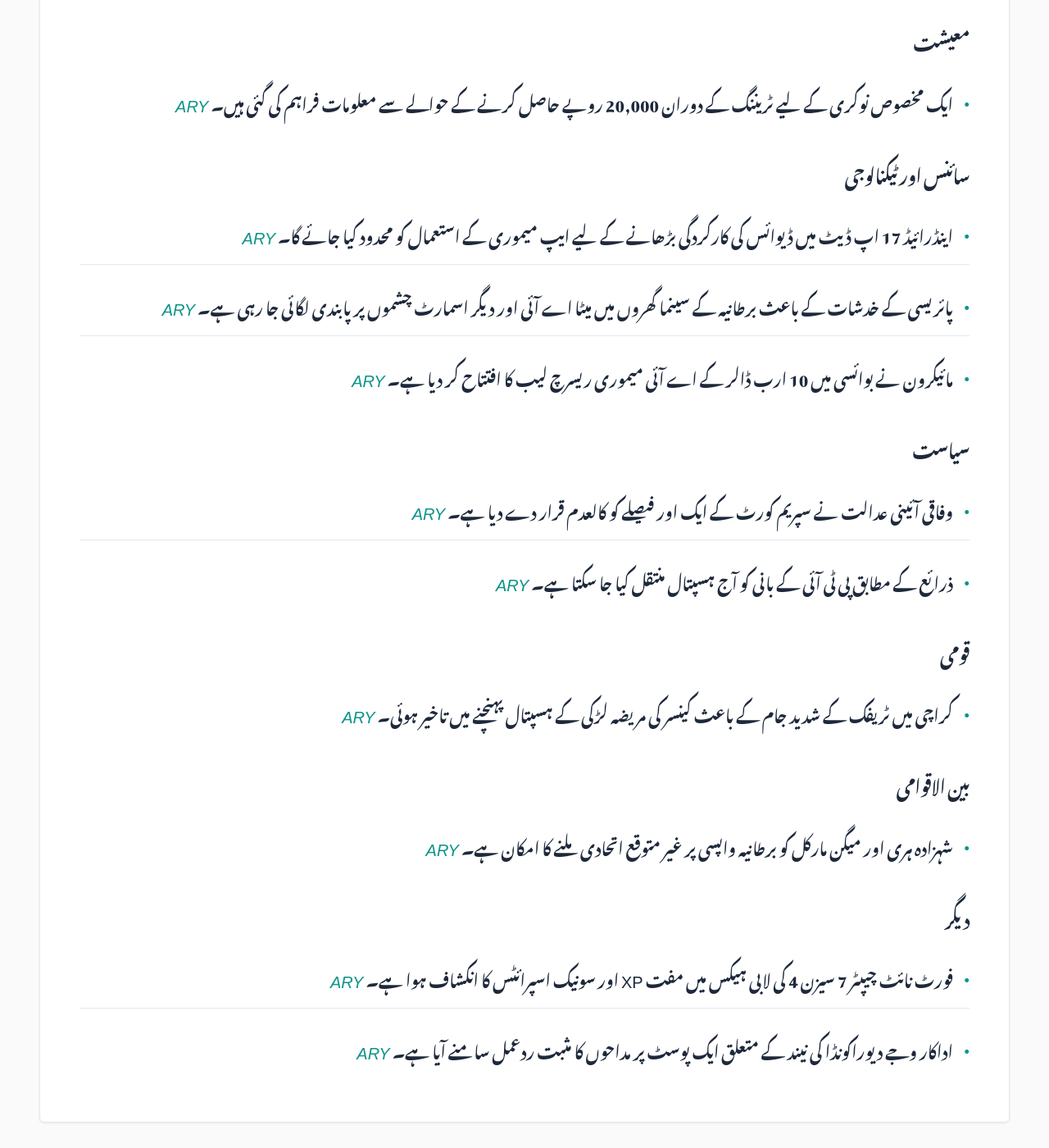
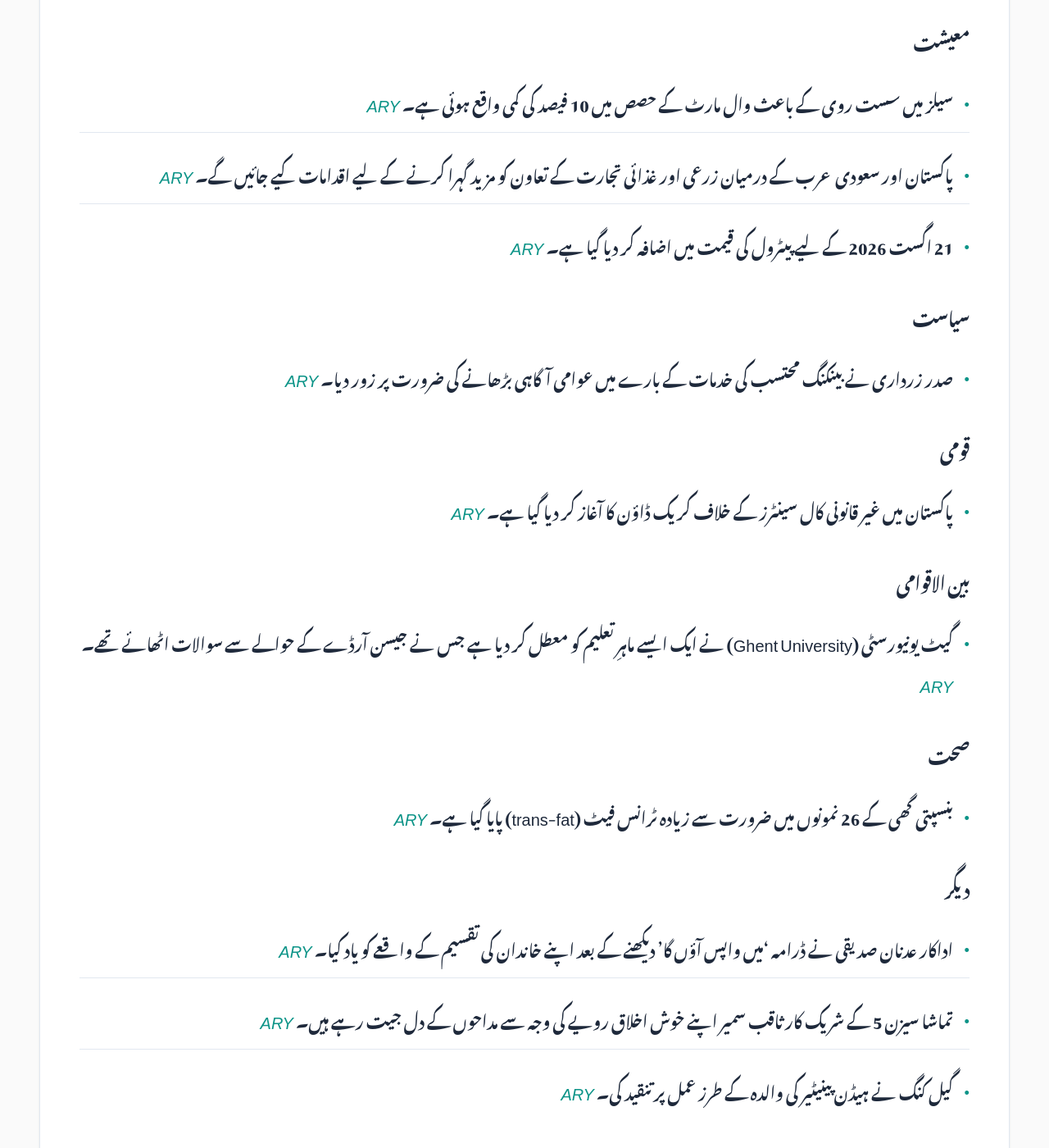
Before and after one commit to zsubzwary/news, a Jekyll site: the page built from ur/index.md, in a window 1280 px wide and 1400 px high, scrolled down 515 px. Shown: the whole window at 82% size. Built offline with Jekyll 4.4.1, drawn with Linux system fonts in a browser that asks for light colours; some web fonts are replaced; comment, search, counter and statistics services are not loaded; some of the changed text lies outside the part shown.

Commit message:
DateTime; 2026-08-21T04:07:13.501Z

```diff
--- a/ur/index.md
+++ b/ur/index.md
@@ -7,28 +7,28 @@ rtl: true
 
 پاکستان کی تازہ خبروں کا خلاصہ
 
- &lrm; 20-Aug-2026 21:07PKT
+ &lrm; 21-Aug-2026 09:07PKT
 
 پڑھنے کا وقت : 2 منٹ
 
 ### معیشت
-- ایک مخصوص نوکری کے لیے ٹریننگ کے دوران 20,000 روپے حاصل کرنے کے حوالے سے معلومات فراہم کی گئی ہیں۔ *[ARY](https://arynews.tv/punjab-vacancies-at-multinational-company-announced)*
-
-### سائنس اور ٹیکنالوجی
-- اینڈرائیڈ 17 اپ ڈیٹ میں ڈیوائس کی کارکردگی بڑھانے کے لیے ایپ میموری کے استعمال کو محدود کیا جائے گا۔ *[ARY](https://arynews.tv/android-17-update-limits-app-memory-usage-to-boost-performance)*
-- پائریسی کے خدشات کے باعث برطانیہ کے سینما گھروں میں میٹا اے آئی اور دیگر اسمارٹ چشموں پر پابندی لگائی جا رہی ہے۔ *[ARY](https://arynews.tv/uk-cinemas-restricting-meta-ai-and-other-smart-glasses)*
-- مائیکرون نے بوائسی میں 10 ارب ڈالر کے اے آئی میموری ریسرچ لیب کا افتتاح کر دیا ہے۔ *[ARY](https://arynews.tv/micron-unveils-10-billion-ai-memory-research-lab-in-boise)*
+- سیلز میں سست روی کے باعث وال مارٹ کے حصص میں 10 فیصد کی کمی واقع ہوئی ہے۔ *[ARY](https://arynews.tv/walmart-shares-slide-10-as-sales-growth-slows)*
+- پاکستان اور سعودی عرب کے درمیان زرعی اور غذائی تجارت کے تعاون کو مزید گہرا کرنے کے لیے اقدامات کیے جائیں گے۔ *[ARY](https://arynews.tv/pakistan-ksa-set-to-deepen-agriculture-and-food-trade-cooperation)*
+- 21 اگست 2026 کے لیے پیٹرول کی قیمت میں اضافہ کر دیا گیا ہے۔ *[ARY](https://arynews.tv/petrol-price-in-pakistan-for-august-21-2026)*
 
 ### سیاست
-- وفاقی آئینی عدالت نے سپریم کورٹ کے ایک اور فیصلے کو کالعدم قرار دے دیا ہے۔ *[ARY](https://arynews.tv/federal-constitutional-court-overturns-another-sc-judgement)*
-- ذرائع کے مطابق پی ٹی آئی کے بانی کو آج ہسپتال منتقل کیا جا سکتا ہے۔ *[ARY](https://arynews.tv/imran-khan-likely-to-be-shifted-to-hospital-today)*
+- صدر زرداری نے بینکنگ محتسب کی خدمات کے بارے میں عوامی آگاہی بڑھانے کی ضرورت پر زور دیا۔ *[ARY](https://arynews.tv/president-calls-for-public-awareness-of-banking-mohtasib-services)*
 
 ### قومی
-- کراچی میں ٹریفک کے شدید جام کے باعث کینسر کی مریضہ لڑکی کے ہسپتال پہنچنے میں تاخیر ہوئی۔ *[ARY](https://arynews.tv/karachi-traffic-jam-delays-hospital-visit-of-cancer-stricken-girl)*
+- پاکستان میں غیر قانونی کال سینٹرز کے خلاف کریک ڈاؤن کا آغاز کر دیا گیا ہے۔ *[ARY](https://arynews.tv/illegal-call-centers-face-crackdown-in-pakistan)*
 
 ### بین الاقوامی
-- شہزادہ ہری اور میگن مارکل کو برطانیہ واپسی پر غیر متوقع اتحادی ملنے کا امکان ہے۔ *[ARY](https://arynews.tv/prince-harry-meghan-markle-may-find-surprising-allies-on-uk-return)*
+- گیٹ یونیورسٹی (Ghent University) نے ایک ایسے ماہرِ تعلیم کو معطل کر دیا ہے جس نے جیسن آرڈے کے حوالے سے سوالات اٹھائے تھے۔ *[ARY](https://arynews.tv/ghent-university-suspends-academic-who-questioned-jason-arday)*
+
+### صحت
+- بنسپتی گھی کے 26 نمونوں میں ضرورت سے زیادہ ٹرانس فیٹ (trans-fat) پایا گیا ہے۔ *[ARY](https://arynews.tv/excessive-trans-fat-found-in-26-samples-of-banaspati-ghee)*
 
 ### دیگر
-- فورٹ نائٹ چیپٹر 7 سیزن 4 کی لابی ہیکس میں مفت XP اور سونیک اسپرائٹس کا انکشاف ہوا ہے۔ *[ARY](https://arynews.tv/fortnite-chapter-7-season-4-lobby-hacks-free-xp-and-sonic-sprites)*
-- اداکار وجے دیوراکونڈا کی نیند کے متعلق ایک پوسٹ پر مداحوں کا مثبت ردعمل سامنے آیا ہے۔ *[ARY](https://arynews.tv/vijay-deverakondas-cute-nap-post-gets-sweet-reaction)*
+- اداکار عدنان صدیقی نے ڈرامہ 'میں واپس آؤں گا' دیکھنے کے بعد اپنے خاندان کی تقسیم کے واقعے کو یاد کیا۔ *[ARY](https://arynews.tv/adnan-siddiqui-recalls-familys-partition-story-after-watching-main-vaapas-aaunga)*
+- تماشا سیزن 5 کے شریک کار ثاقب سمیر اپنے خوش اخلاق رویے کی وجہ سے مداحوں کے دل جیت رہے ہیں۔ *[ARY](https://arynews.tv/tamasha-season-5-saqib-sumeer-wins-fans-with-his-kind-nature)*
+- گیل کنگ نے ہیڈن پینیٹیر کی والدہ کے طرز عمل پر تنقید کی۔ *[ARY](https://arynews.tv/gayle-king-criticizes-hayden-panettieres-mom-over-post-death-remarks)*
```
